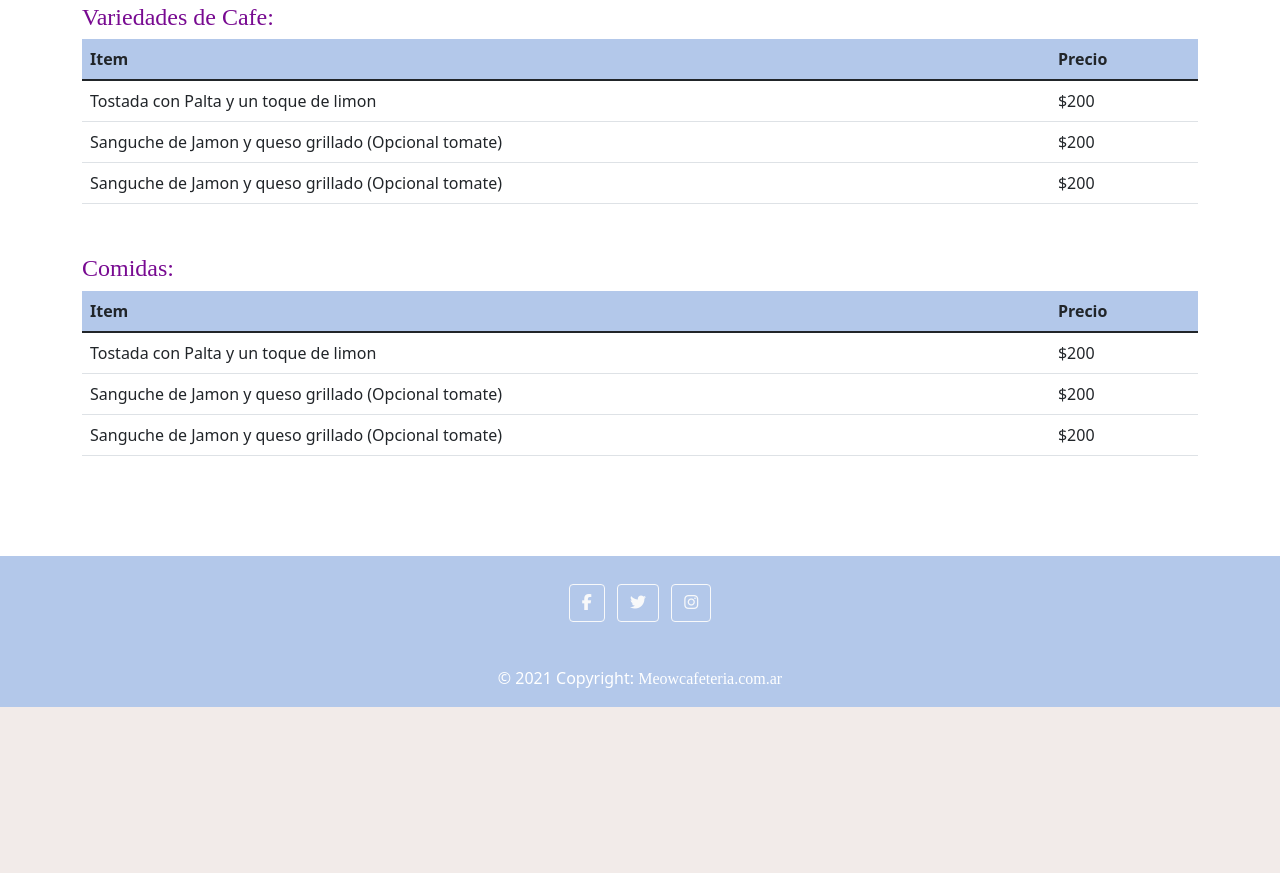
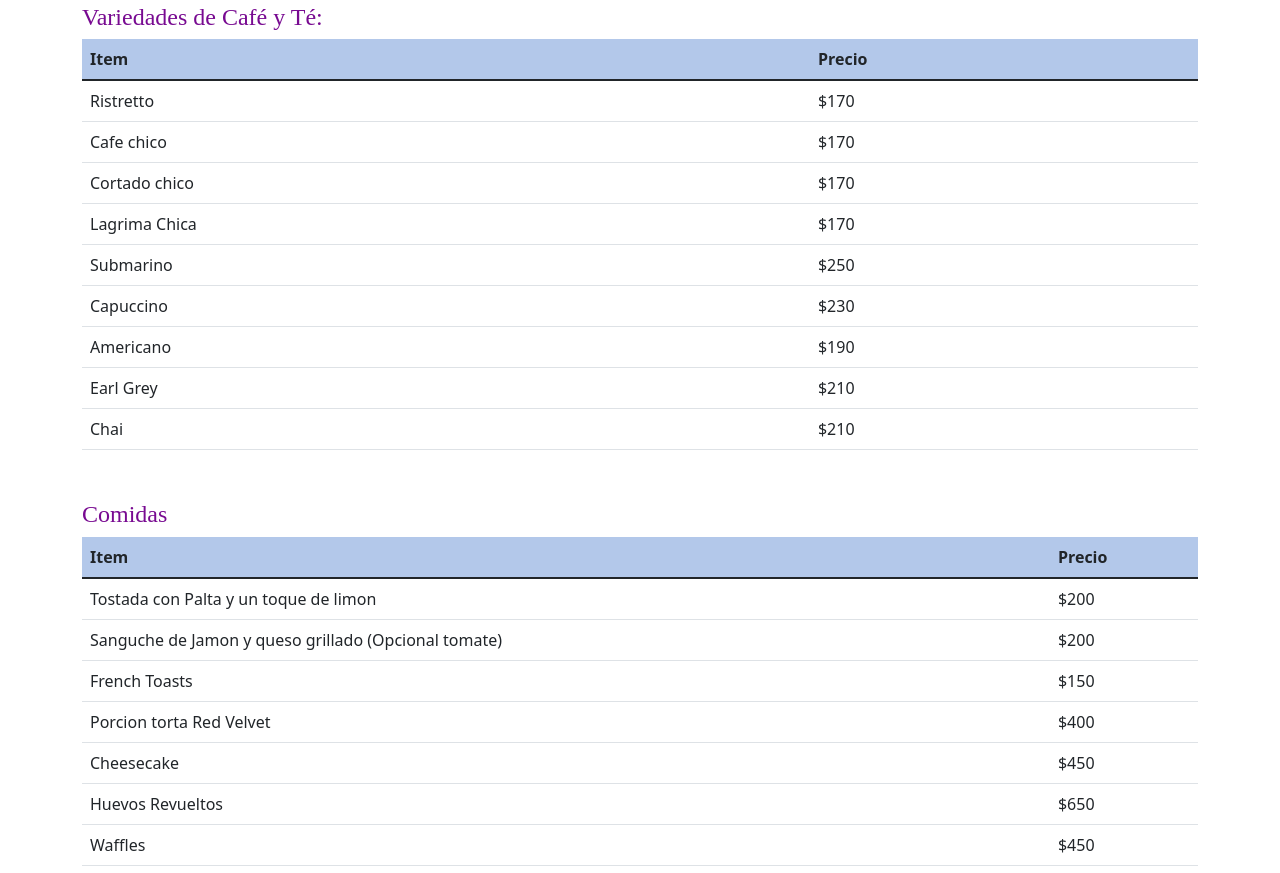
Before and after one commit to natacccha/meowcafeteria, a website: page menu.html in a window 1280 px wide. Shown: the part 267-1140 px from the top of the page. Before the commit the page ends 974 px from the top, so only its background shows below. Drawn offline with nearby package versions, Linux system fonts and the light colour scheme; a web font is replaced by a local one.

Commit message:
cambios en el menu (comidas y bebidas agregadas)

```diff
--- a/menu.html
+++ b/menu.html
@@ -89,7 +89,73 @@
 
     <!--Menu Cafeteria-->
 
-    <h2 class='container'> Variedades de Cafe:</h2>
+    <h2 class='container'> Variedades de Café y Té:</h2>
+
+    <section class="section_menuCafe container-md">
+      <table class="table">
+        <thead>
+          <tr>
+
+            <th scope="col">Item</th>
+
+            <th scope="col">Precio</th>
+          </tr>
+        </thead>
+        <tbody>
+          <tr>
+
+            <td>Ristretto</td>
+            <td>$170</td>
+
+          </tr>
+
+          <tr>
+            <td>Cafe chico</td>
+            <td>$170</td>
+          </tr>
+
+
+          <tr>
+            <td>Cortado chico</td>
+            <td>$170</td>
+          </tr>
+
+          <tr>
+            <td>Lagrima Chica</td>
+            <td>$170</td>
+          </tr>
+
+          <tr>
+            <td>Submarino</td>
+            <td>$250</td>
+          </tr>
+
+          <tr>
+            <td>Capuccino</td>
+            <td>$230</td>
+          </tr>
+
+          <tr>
+            <td>Americano</td>
+            <td>$190</td>
+          </tr>
+
+          <tr>
+            <td>Earl Grey</td>
+            <td>$210</td>
+          </tr>
+
+          <tr>
+            <td>Chai</td>
+            <td>$210</td>
+          </tr>
+
+
+        </tbody>
+      </table>
+    </section>
+
+    <h2 class='container'> Comidas</h2>
 
     <section class="section_menuCafe container-md">
       <table class="table">
@@ -118,52 +184,29 @@
 
 
           <tr>
-
-            <td>Sanguche de Jamon y queso grillado (Opcional tomate)</td>
-            <td>$200</td>
-
-          </tr>
-
-
-        </tbody>
-      </table>
-    </section>
-
-    <h2 class='container'> Comidas:</h2>
-
-    <section class="section_menuCafe container-md">
-      <table class="table">
-        <thead>
-          <tr>
-
-            <th scope="col">Item</th>
-
-            <th scope="col">Precio</th>
-          </tr>
-        </thead>
-        <tbody>
-          <tr>
-
-            <td>Tostada con Palta y un toque de limon</td>
-            <td>$200</td>
-
+            <td>French Toasts</td>
+            <td>$150</td>
           </tr>
 
           <tr>
-
-            <td>Sanguche de Jamon y queso grillado (Opcional tomate)</td>
-            <td>$200</td>
-
+            <td>Porcion torta Red Velvet</td>
+            <td>$400</td>
           </tr>
 
+          <tr>
+            <td>Cheesecake</td>
+            <td>$450</td>
+          </tr>
 
           <tr>
-
-            <td>Sanguche de Jamon y queso grillado (Opcional tomate)</td>
-            <td>$200</td>
-
+            <td>Huevos Revueltos</td>
+            <td>$650</td>
           </tr>
 
+          <tr>
+            <td>Waffles</td>
+            <td>$450</td>
+          </tr>
 
         </tbody>
       </table>
```
